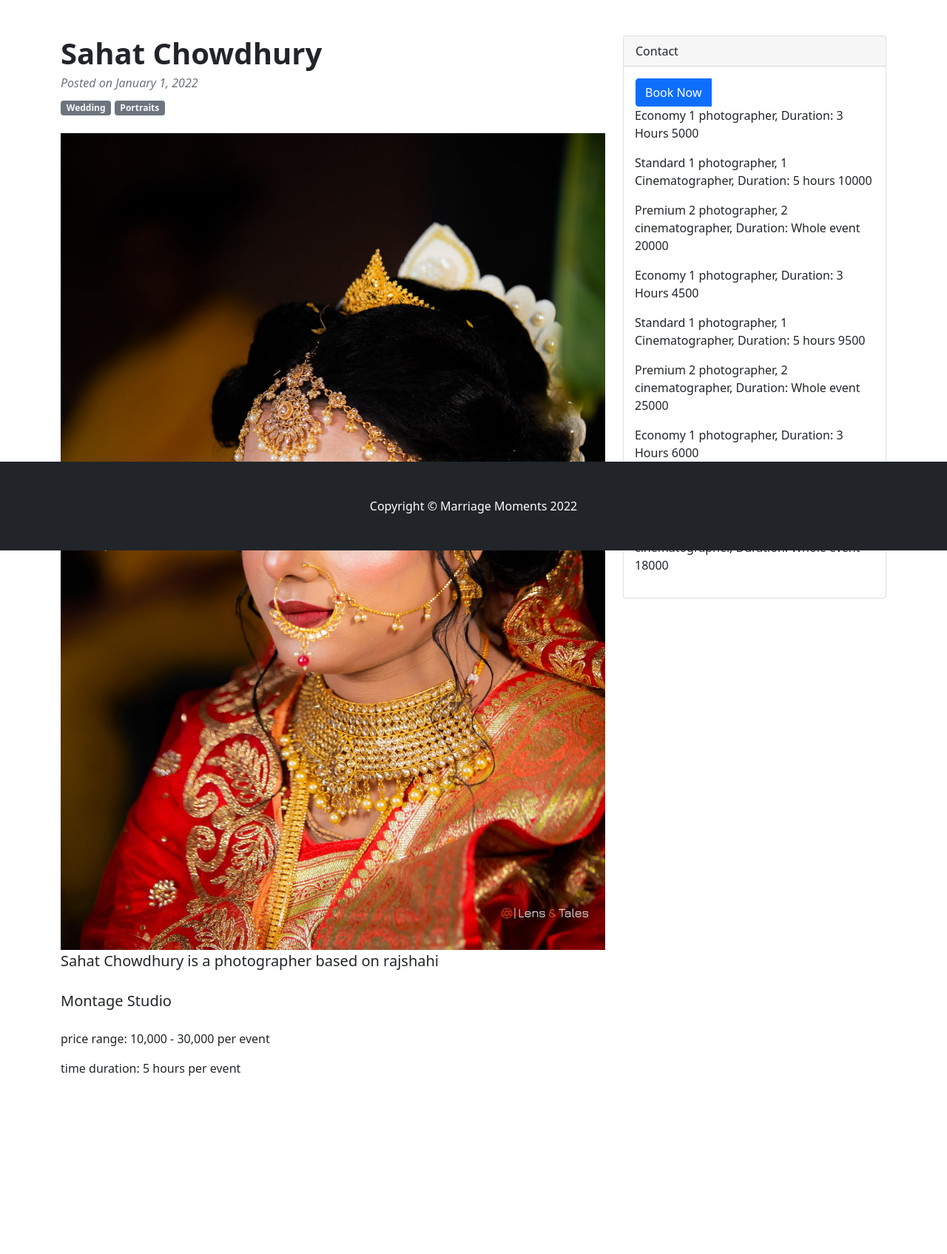
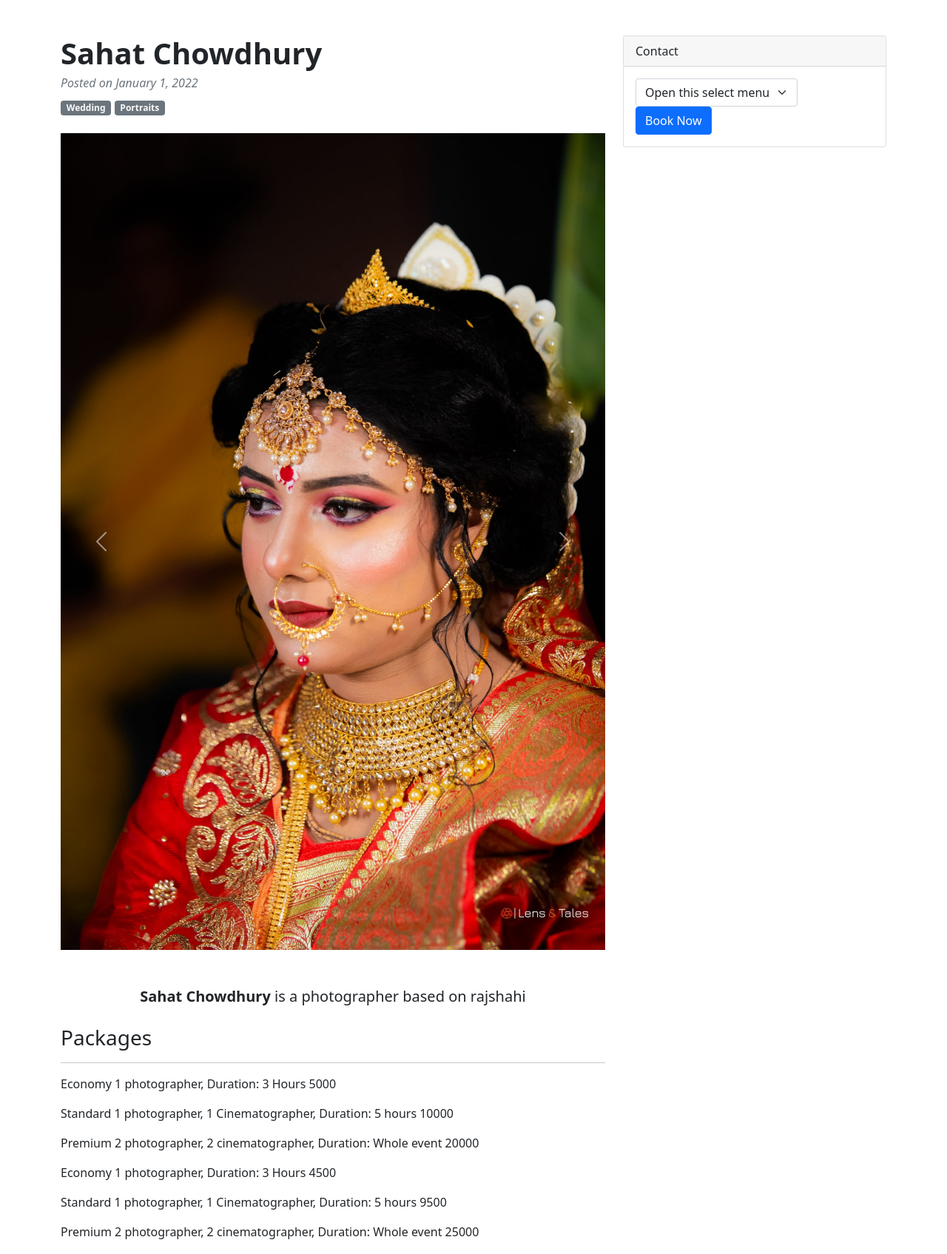
Before and after one commit to shadmanibnesaiful/Marriage_Moments, a Django app: template templates/photographer/photographer_details.html in a window 1280 px wide. Shown: the part 56-1751 px from the top of the page at 74% size. Before the commit the page ends 1510 px from the top, so only its background shows below. Run offline with Django 4.2, Linux system fonts and the light colour scheme; the template is opened without the code that fills it: values that come from a table or form of the project are taken from there, others are empty; data comes from the database, SQL or seed files in the repository; some libraries are stand-ins or nearby versions.

Commit message:
revisions added

```diff
--- a/authentication_module/views.py
+++ b/authentication_module/views.py
@@ -77,6 +77,11 @@ def login(request):
         else:
             return redirect(reverse('authentication_module:login'))
 
+    elif 'phone' in request.session:
+        if Customer.objects.filter(phone=request.session['phone']).exists():
+            return redirect(reverse('customer:home'))
+        else:
+            return redirect(reverse('photographer:home'))
     return render(request, 'authentication/login.html')
 
 
--- a/customer/urls.py
+++ b/customer/urls.py
@@ -11,6 +11,6 @@ app_name = 'customer'
 
 urlpatterns = [
     path('', views.home, name='home'),
-    path('book-photographer/<slug:id>', customer.views.book_photographer, name='book-photographer'),
+    path('book-photographer/', customer.views.book_photographer, name='book-photographer'),
 
 ]
--- a/photographer/models.py
+++ b/photographer/models.py
@@ -57,6 +57,6 @@ class Photography_Package(models.Model):
 
 
 class Order(models.Model):
-    photographer = models.ForeignKey(Photographer, on_delete=models.CASCADE)
     customer = models.ForeignKey(Customer, on_delete=models.CASCADE)
+    package = models.ForeignKey(Photography_Package, on_delete=models.CASCADE, null=True)
     date = models.DateField()
--- a/photographer/views.py
+++ b/photographer/views.py
@@ -12,7 +12,7 @@ def home(request):
         photographer = Photographer.objects.get(phone=request.session['phone'])
         context = {
             'photographer': photographer,
-            'orders': Order.objects.filter(photographer=photographer),
+            'orders': Order.objects.filter(package__photographer=photographer),
         }
         return render(request, 'photographer/dashboard.html', context)
 
@@ -25,6 +25,9 @@ def photographer_details(request, id):
         print(id)
 
         photographer = Photographer.objects.get(id=id)
+
+        print("------------")
+        print(Photography_Package.objects.filter(photographer=photographer))
 
         context = {
             'photographer': photographer,
--- a/templates/photographer/add-portfolio-photo-form.html
+++ b/templates/photographer/add-portfolio-photo-form.html
@@ -1,6 +1,6 @@
 {% load static %}
 
-<form class="row row-cols-lg-auto g-3 align-items-center" method="post" action="{% url 'photographer:add-photo'%}" enctype="multipart/form-data">
+<form class="row row-cols-lg-auto g-3 align-items-center mt-3" method="post" action="{% url 'photographer:add-photo'%}" enctype="multipart/form-data">
     {% csrf_token %}
     <div class="col-12">
         <label class="visually-hidden" for="inlineFormInputGroupUsername">Caption</label>
--- a/templates/photographer/dashboard.html
+++ b/templates/photographer/dashboard.html
@@ -70,7 +70,7 @@
         <main>
             <div class="container-fluid px-4">
 
-                {% include 'photographer/dashboard_summary_card.html' %}
+{#                {% include 'photographer/dashboard_summary_card.html' %}#}
 
                 {% include 'photographer/add-portfolio-photo-form.html' %}
 
--- a/templates/photographer/order-table.html
+++ b/templates/photographer/order-table.html
@@ -5,6 +5,8 @@
         <th scope="col">Name</th>
         <th scope="col">Date</th>
         <th scope="col">Phone</th>
+        <th scope="col">Package</th>
+
     </tr>
     </thead>
     <tbody>
@@ -15,6 +17,8 @@
             <td>{{ order.customer.name }}</td>
             <td>{{ order.date }}</td>
             <td>{{ order.customer.phone }}</td>
+            <td>{{ order.package.name }}</td>
+
         </tr>
     {% endfor %}
 
--- a/templates/photographer/photographer_details.html
+++ b/templates/photographer/photographer_details.html
@@ -81,14 +81,23 @@
                     </button>
                 </div>
 
-
                 <!-- Post content-->
                 <section class="mb-5">
-                    <p class="fs-5 mb-4">{{ photographer.name }} is a photographer based
-                        on {{ photographer.address }}</p>
-                    <p class="fs-5 mb-4">{{ photographer.bio }}</p>
-                    <p>price range: 10,000 - 30,000 per event</p>
-                    <p>time duration: 5 hours per event</p>
+                    <div class="text-center mt-5">
+                        <p class="fs-5 mb-4"><strong>{{ photographer.name }}</strong> is a photographer based
+                            on {{ photographer.address }}</p>
+                    </div>
+
+
+                    <h3>
+                        Packages
+                    </h3>
+                    <hr>
+
+                    {% for package in packages %}
+                        <p> {{ package.name }} {{ package.description }} {{ package.fee }}</p>
+                    {% endfor %}
+
                 </section>
             </article>
         </div>
@@ -99,12 +108,20 @@
                 <div class="card-header">Contact</div>
                 <div class="card-body">
                     <div class="input-group">
+                        <form action="{% url 'customer:book-photographer' %}" method="post">
+                        {% csrf_token %}
+                            <select class="form-select" aria-label="Default select example" name="package_id">
+                                <option selected>Open this select menu</option>
+                                {% for package in packages %}
+                                    <option value="{{ package.id }}">{{ package.name }}</option>
+                                {% endfor %}>
 
-                        <a class="btn btn-primary" href="{% url 'customer:book-photographer' photographer.id %}">Book Now</a>
+                            </select>
 
-                        {% for package in packages %}
-                            <p> {{ package.name }} {{ package.description }} {{ package.fee }}</p>
-                        {% endfor %}
+                            <button type="submit" class="btn btn-primary" href="">Book Now</button>
+
+
+                        </form>
 
                     </div>
                 </div>
@@ -115,7 +132,7 @@
     </div>
 </div>
 <!-- Footer-->
-<footer class="py-5 bg-dark fixed-bottom">
+<footer class="py-5 bg-dark ">
     <div class="container"><p class="m-0 text-center text-white">Copyright &copy; Marriage Moments 2022</p></div>
 </footer>
 <!-- Bootstrap core JS-->
```
Also changed, not shown: customer/views.py (+9 -6 lines), db.sqlite3, photographer/migrations/0006_remove_order_photographer_order_package.py (added).
